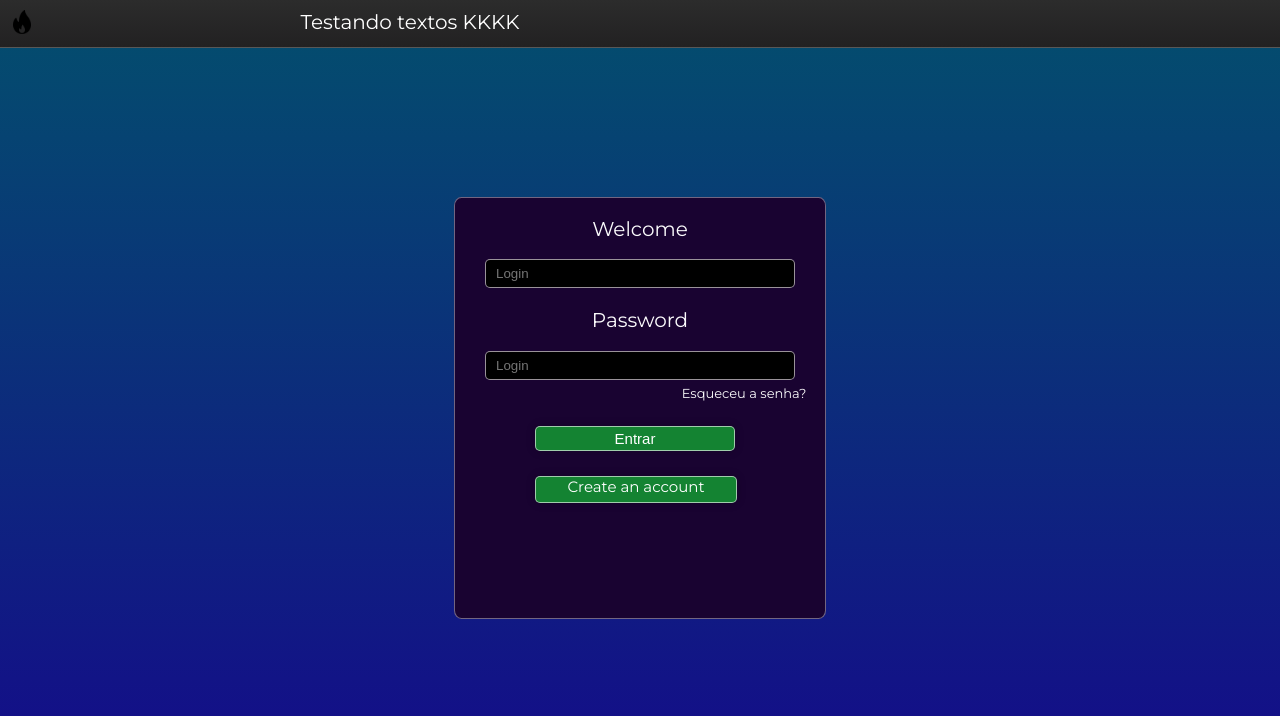
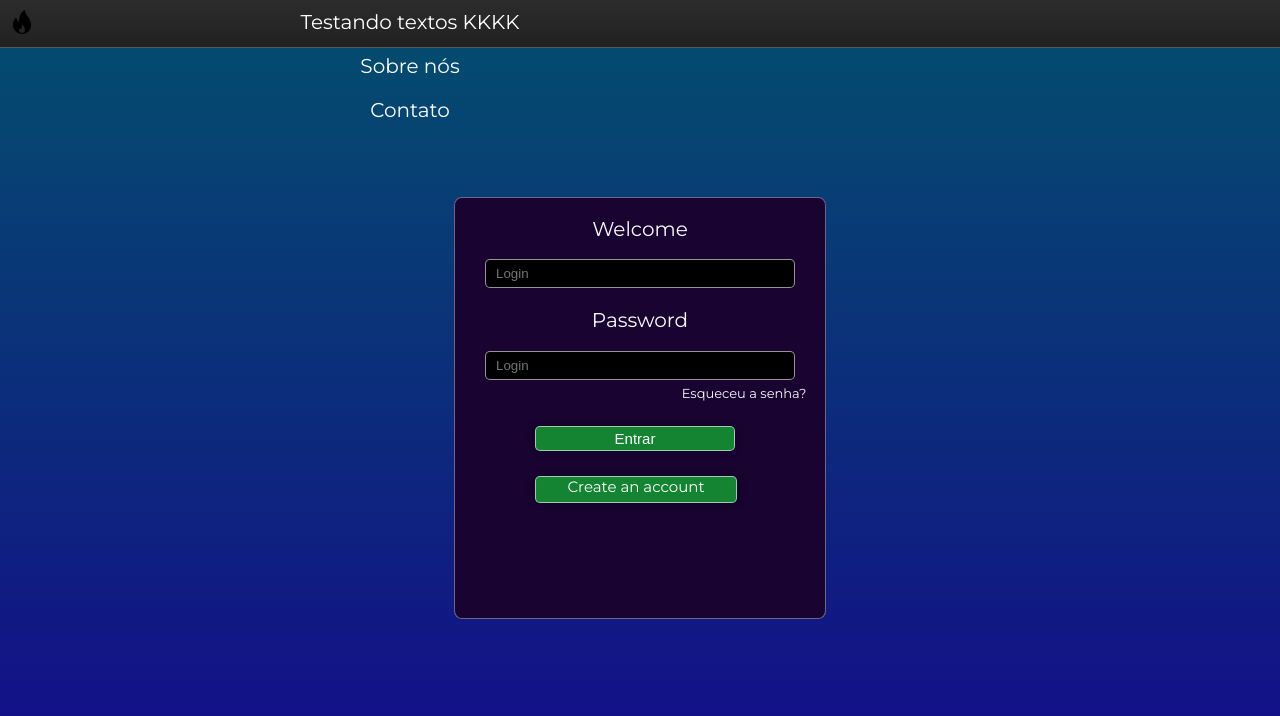
Before and after one commit to AlCarps/dev--, a website: page file.html in a window 1280 px wide. Drawn offline with Linux system fonts and the light colour scheme.

Commit message:
Testando envios por Branch

```diff
--- a/file.html
+++ b/file.html
@@ -17,6 +17,8 @@
         <div class="icon">
         <div class="textos"
            <p>Testando textos KKKK</p>
+           <p>Sobre nós</p>
+           <p>Contato</p>
         </div></div>
     </div></header>
 
```
